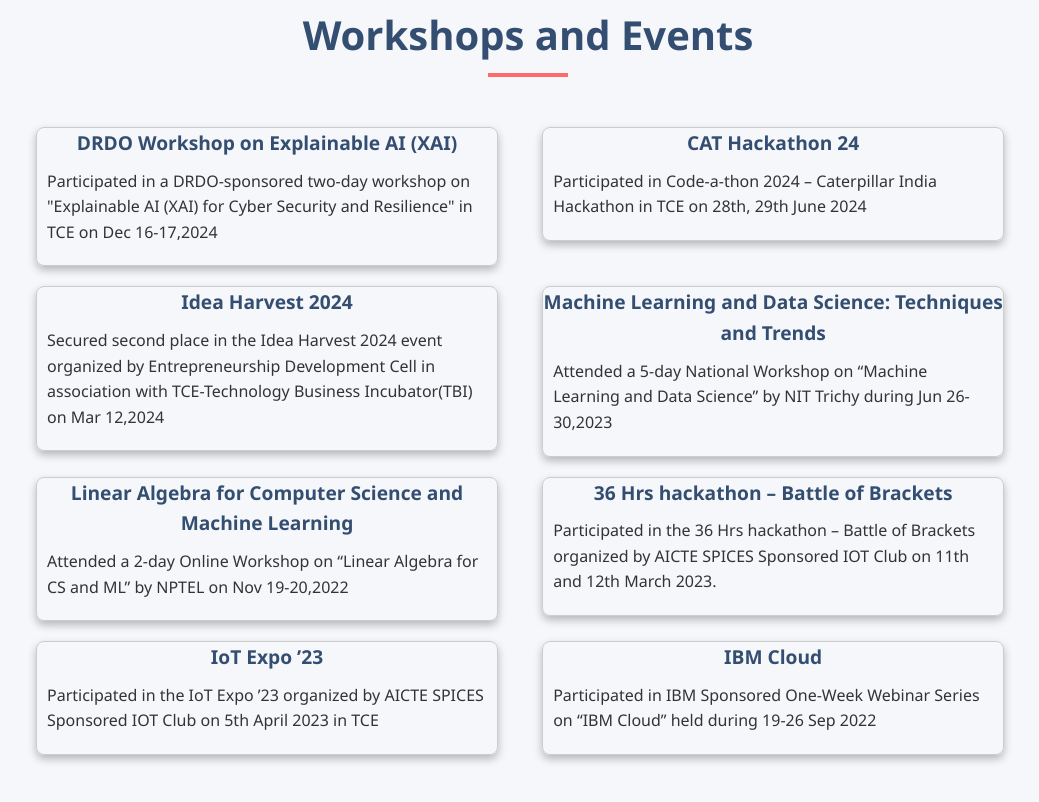
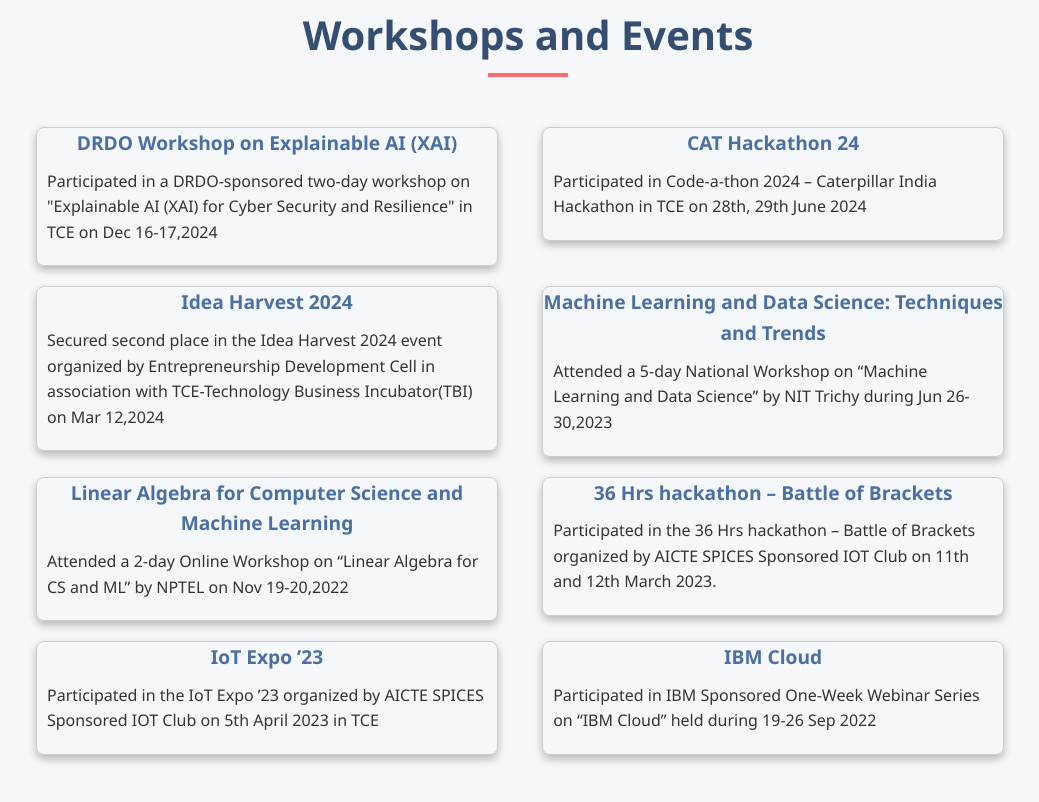
Before and after one commit to harshini-vivek/harshinivivek.io, a plain HTML site: page index.html in a window 1280 px wide. Shown: the part 7834-8636 px from the top of the page, without its empty margins (112-1151 px from the left). Drawn offline with nearby package versions, Linux system fonts and the light colour scheme; animation ran at ten frames a second.

Commit message:
Update styles.css

```diff
--- a/styles.css
+++ b/styles.css
@@ -1014,7 +1014,7 @@ footer {
 
 .workshop__title {
   font-size: 1.2rem;
-  color: #344e71;
+  color: #4a6fa5;
   font-weight: bold;
   display: flex;
   flex-direction: column;
```
